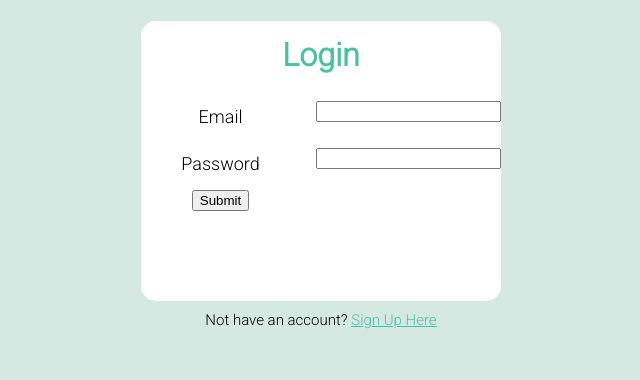
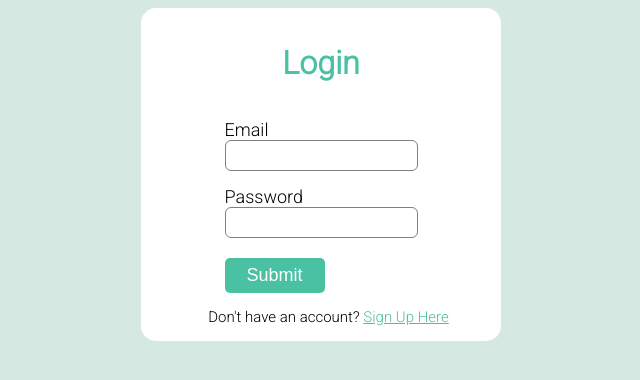
Before and after one commit to Yagth/AddisHouseRental, a PHP site: page /pages/login_page.html in a window 1280 px wide. Shown: the top 380 px of the page, without its empty margins (319-959 px from the left). Run offline with PHP 8.4, Linux system fonts and the light colour scheme.

Commit message:
Modified the login page

```diff
--- a/Frontend/css/acc_css.css
+++ b/Frontend/css/acc_css.css
@@ -13,12 +13,19 @@ body {
 }
 
 .login-box {
+  display: flex;
+  flex-direction: column;
+  align-items: center;
   width: 360px;
-  height: 280px;
+  min-height: 300px;
   margin: auto;
   border-radius: 3px;
   background-color: white;
   border-radius: 15px;
+}
+
+.login-box div {
+  margin-top: 15px;
 }
 
 h1 {
@@ -32,7 +39,7 @@ h4 {
   text-align: center;
 }
 
-form {
+.signup-box form {
   display: grid;
   grid-template-columns: 1fr 1fr;
   gap: 1rem;
@@ -64,8 +71,13 @@ form select {
   margin-top: 20px;
   border: none;
   background-color: #49c1a2;
+  border-radius: 5px;
   color: white;
   font-size: 18px;
+}
+
+.login-box .cbtn {
+  width: 100px;
 }
 
 .radio-group {
@@ -84,6 +96,15 @@ p {
   text-align: center;
   padding-top: 20px;
   font-size: 15px;
+}
+
+.login-box p {
+  padding-top: 0;
+  margin-left: 15px;
+}
+
+.login-box a {
+  color: #49c1a2;
 }
 .para-2 {
   text-align: center;
--- a/Frontend/pages/login_page.html
+++ b/Frontend/pages/login_page.html
@@ -12,16 +12,22 @@
     <div class="login-box">
       <h1>Login</h1>
       <form>
-        <label>Email</label>
-        <input type="email" placeholder="" />
-        <label>Password</label>
-        <input type="password" placeholder="" />
-        <input type="button" value="Submit" />
-        <closeform></closeform>
+        <div>
+          <label>Email</label>
+          <input class="form-input" type="email" placeholder="" />
+        </div>
+        <div>
+          <label>Password</label>
+          <input class="form-input" type="password" placeholder="" /><br />
+        </div>
+        <input class="cbtn" type="button" value="Submit" />
       </form>
+      <p>
+        Don't have an account?
+        <a href="http://127.0.0.1:5500/Frontend/pages/signup_page.html"
+          >Sign Up Here</a
+        >
+      </p>
     </div>
-    <p class="para-2">
-      Not have an account? <a href="signup.html">Sign Up Here</a>
-    </p>
   </body>
 </html>
```
